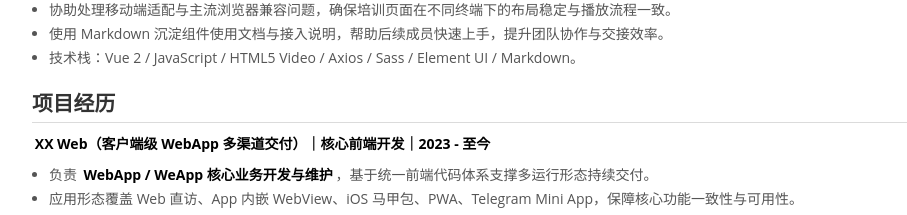
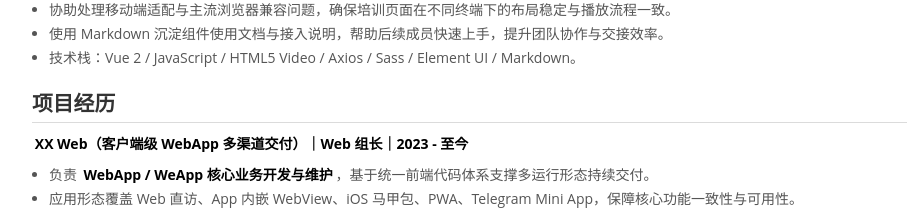
Before and after one commit to ooooshino/ooooshino.github.io, a Vue app: page / in a window 1280 px wide. Shown: the part 1040-1255 px from the top of the page, without its empty margins (158-1065 px from the left). Built offline with nearby package versions, Linux system fonts and the light colour scheme.

Commit message:
chore(发布): 同步脱敏简历

```diff
--- a/config/public_sanitize.yaml
+++ b/config/public_sanitize.yaml
@@ -14,7 +14,7 @@ replacements:
   - name: mask_cn_mobile
     pattern: "(?<!\\d)(?:\\+?86[-\\s]?)?1[3-9]\\d[-\\s]?\\d{4}[-\\s]?\\d{4}(?!\\d)"
     replacement: "XX"
-    pattern: "(?i)\\b(XX|XX|XX|XX|XX\\s*web)\\b"
+    pattern: "(?i)\\b(XX|XX|XX|XX\\s*web)\\b"
     replacement: "XX"
   - name: mask_company_name
     pattern: "(XX公司|XX公司)"
--- a/src/components/SoftwareExperience.vue
+++ b/src/components/SoftwareExperience.vue
@@ -2,7 +2,7 @@
   <section>
     <h2>项目经历</h2>
 
-    <p><strong>XX Web（客户端级 WebApp 多渠道交付）｜核心前端开发｜2023 - 至今</strong></p>
+    <p><strong>XX Web（客户端级 WebApp 多渠道交付）｜Web 组长｜2023 - 至今</strong></p>
     <ul>
       <li>负责 <strong>WebApp / WeApp 核心业务开发与维护</strong>，基于统一前端代码体系支撑多运行形态持续交付。</li>
       <li>
```
